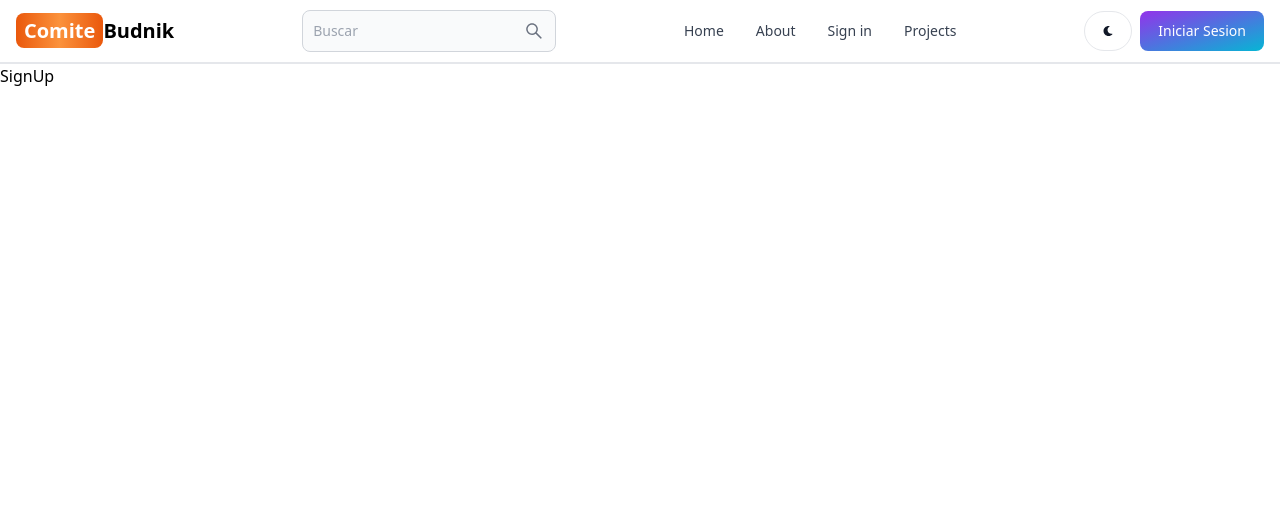
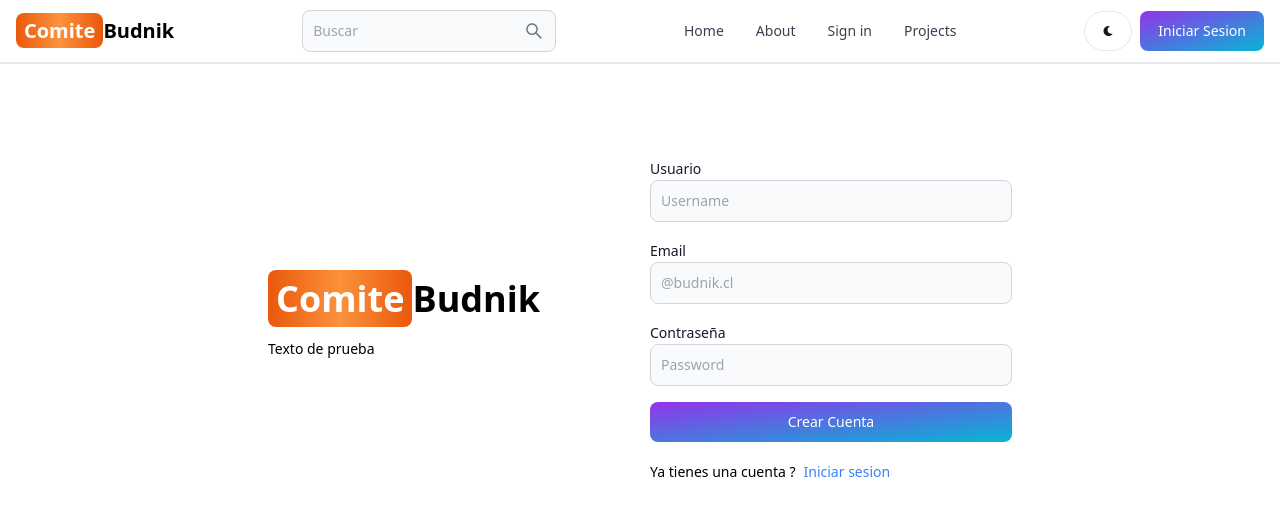
Before and after one commit to slasheR-46/MERN-COMITE-BUDNIK, a React (Vite) app in the folder client/: page /sign-up in a window 1280 px wide. Shown: the top 516 px of the page. Built offline with nearby package versions, Linux system fonts and the light colour scheme.

Commit message:
creacion pagina registro de usuarios

```diff
--- a/client/src/pages/SignUp.jsx
+++ b/client/src/pages/SignUp.jsx
@@ -1,3 +1,45 @@
+import { Link } from "react-router-dom";
+import { Button, Label, TextInput } from "flowbite-react";
+
 export default function SignUp() {
-  return <div>SignUp</div>;
+  return (
+    <div className="min-h-screen mt-20">
+      <div className="flex p-3 max-w-3xl mx-auto flex-col md:flex-row md:items-center gap-5">
+        {/* left */}
+        <div className="flex-1">
+          <Link to="/" className=" font-bold dark:text-white text-4xl">
+            <span className="px-2 py-1 bg-gradient-to-r from-orange-600 via-orange-400 to-orange-600 rounded-lg text-white">
+              Comite
+            </span>
+            Budnik
+          </Link>
+          <p className="text-sm mt-5">Texto de prueba</p>
+        </div>
+        {/* right */}
+        <div className="flex-1">
+          <form className="flex flex-col gap-4">
+            <div>
+              <Label value="Usuario" />
+              <TextInput type="text" placeholder="Username" id="username" />
+            </div>
+            <div>
+              <Label value="Email" />
+              <TextInput type="text" placeholder="@budnik.cl" id="email" />
+            </div>
+            <div>
+              <Label value="Contraseña" />
+              <TextInput type="text" placeholder="Password" id="password" />
+            </div>
+            <Button gradientDuoTone="purpleToBlue">Crear Cuenta</Button>
+          </form>
+          <div className="flex gap-2 text-sm mt-5">
+            <span>Ya tienes una cuenta ?</span>
+            <Link to="/sign-in" className="text-blue-500">
+              Iniciar sesion
+            </Link>
+          </div>
+        </div>
+      </div>
+    </div>
+  );
 }
```
